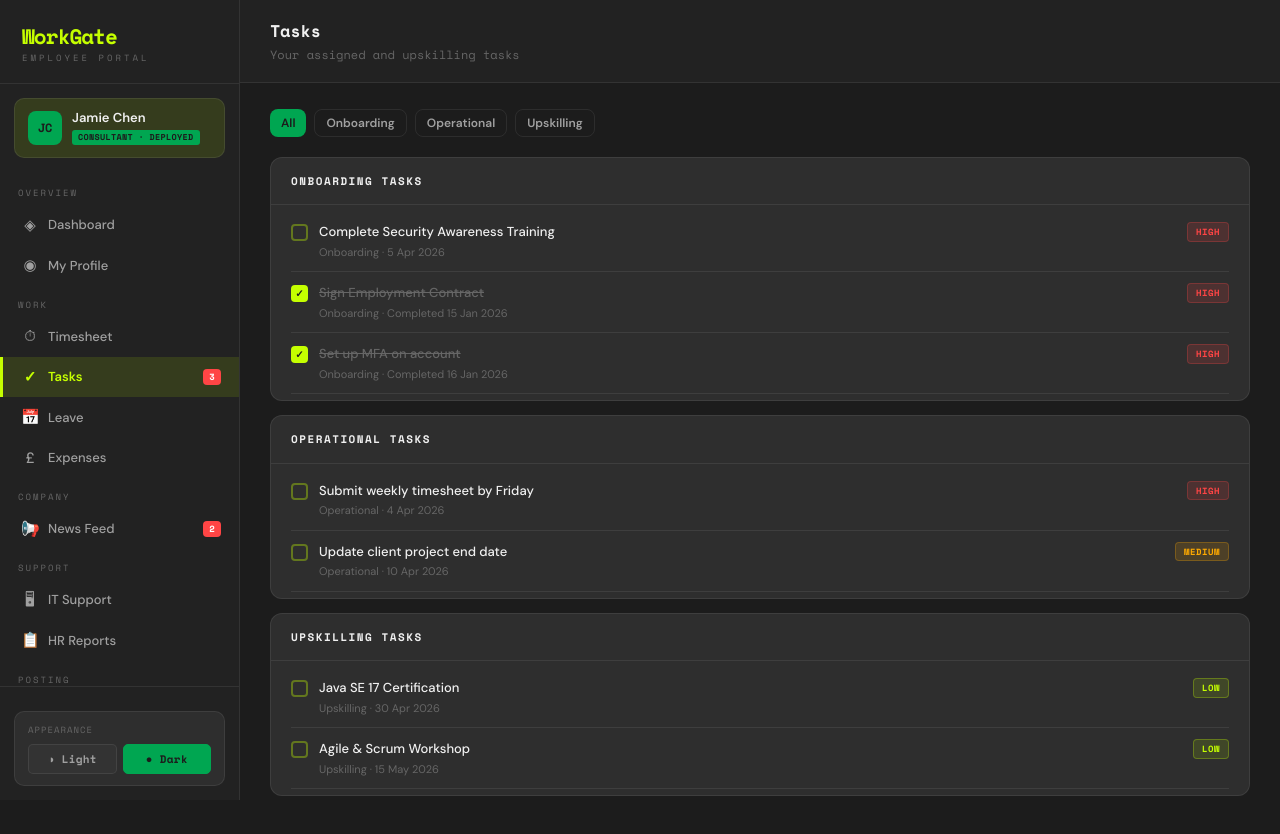
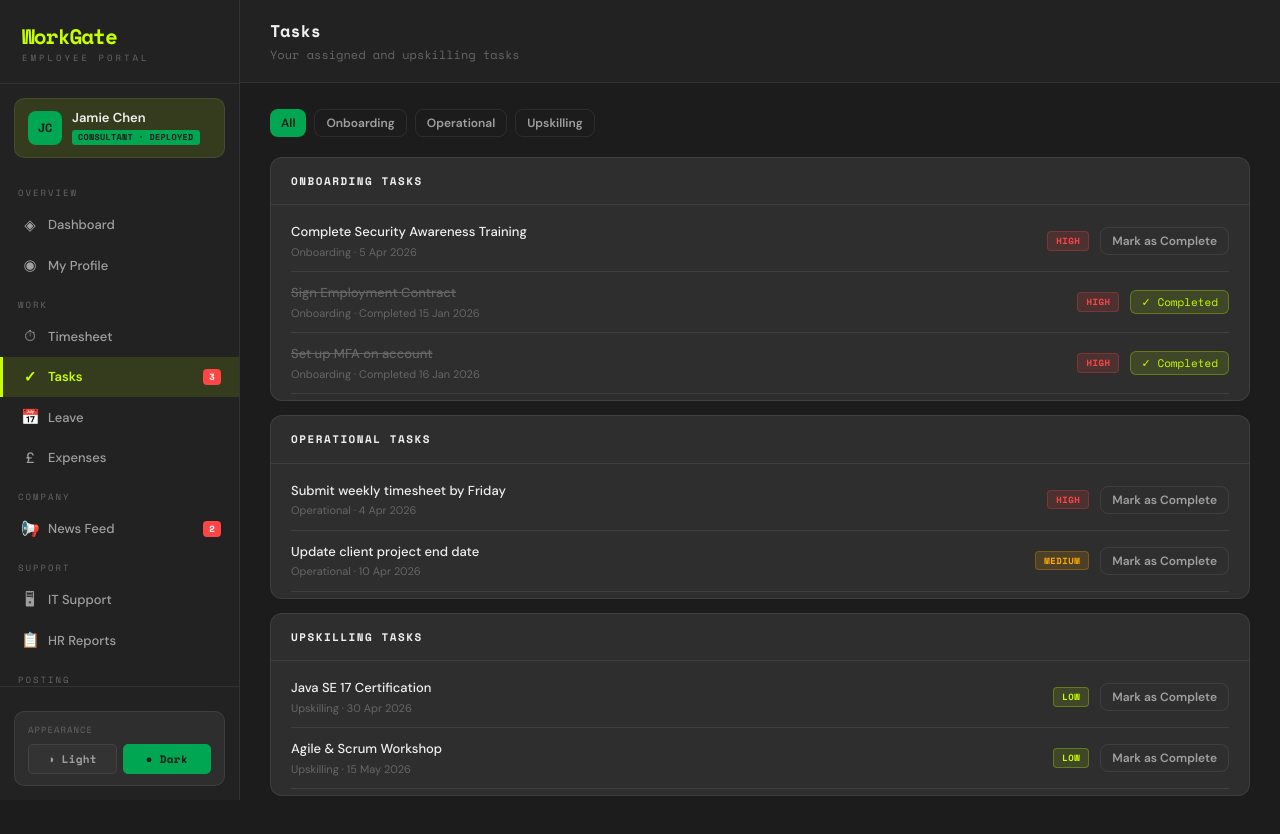
Before and after one commit to ChristopherRomano/WorkGate, a React (Vite) app in the folder WorkGate-frontend/FDM/: page /app/tasks in a window 1280 px wide. Shown: the top 834 px of the page. Built offline with nearby package versions, Linux system fonts and the light colour scheme.

Commit message:
changed mark as complete buttoni n tasks

```diff
--- a/WorkGate-frontend/FDM/src/pages/Tasks.jsx
+++ b/WorkGate-frontend/FDM/src/pages/Tasks.jsx
@@ -29,24 +29,16 @@ export default function Tasks() {
           <div className="card-header"><span className="card-title">{type} Tasks</span></div>
           <div className="card-body" style={{ padding: '6px 20px' }}>
             {group.map(task => (
-              <div key={task.id} style={{ display: 'flex', alignItems: 'flex-start', gap: 11, padding: '11px 0', borderBottom: '1px solid var(--border)' }}>
-                <div
-                  onClick={() => toggle(task.id)}
-                  style={{
-                    width: 17, height: 17, borderRadius: 4, flexShrink: 0, marginTop: 2, cursor: 'pointer',
-                    border: task.done ? 'none' : '2px solid var(--border-bright)',
-                    background: task.done ? 'var(--lime)' : 'transparent',
-                    display: 'flex', alignItems: 'center', justifyContent: 'center',
-                    transition: 'all 0.15s',
-                  }}
-                >
-                  {task.done && <span style={{ color: 'var(--black)', fontSize: 10, fontWeight: 700 }}>✓</span>}
-                </div>
+              <div key={task.id} style={{ display: 'flex', alignItems: 'center', gap: 11, padding: '11px 0', borderBottom: '1px solid var(--border)' }}>
                 <div style={{ flex: 1 }}>
                   <div style={{ fontSize: 13, fontWeight: 500, color: task.done ? 'var(--text-dim)' : 'var(--text)', textDecoration: task.done ? 'line-through' : 'none' }}>{task.title}</div>
                   <div style={{ fontSize: 11, color: 'var(--text-dim)', marginTop: 2 }}>{task.type} · {task.due}</div>
                 </div>
                 <span className={`pill pill-${task.priority}`}>{task.priority.toUpperCase()}</span>
+                {task.done
+                  ? <span style={{ fontSize: 11, fontFamily: 'var(--mono)', color: 'var(--lime)', background: 'var(--lime-dim)', border: '1px solid var(--lime-border)', padding: '3px 10px', borderRadius: 6, flexShrink: 0 }}>✓ Completed</span>
+                  : <button className="btn btn-ghost btn-sm" style={{ flexShrink: 0 }} onClick={() => toggle(task.id)}>Mark as Complete</button>
+                }
               </div>
             ))}
           </div>
```
